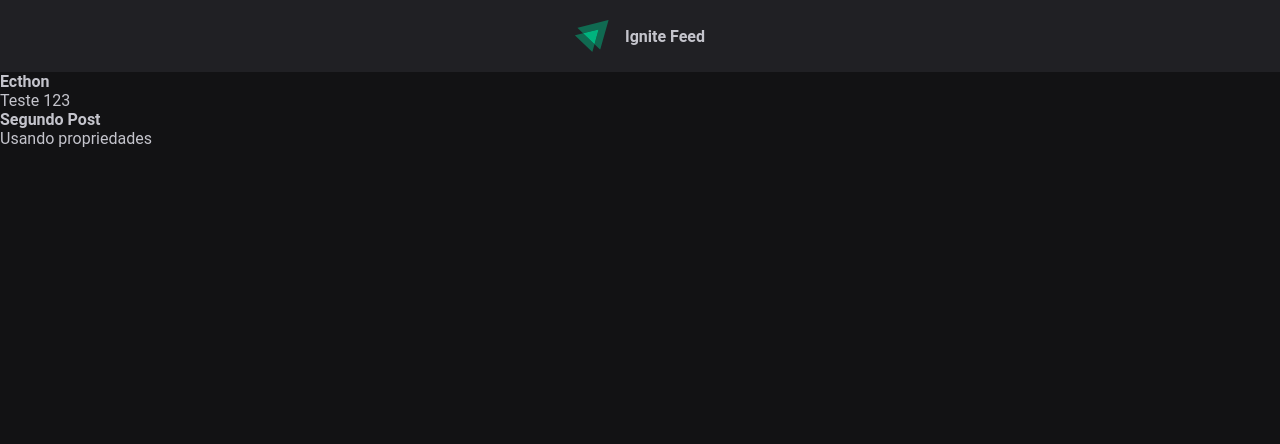
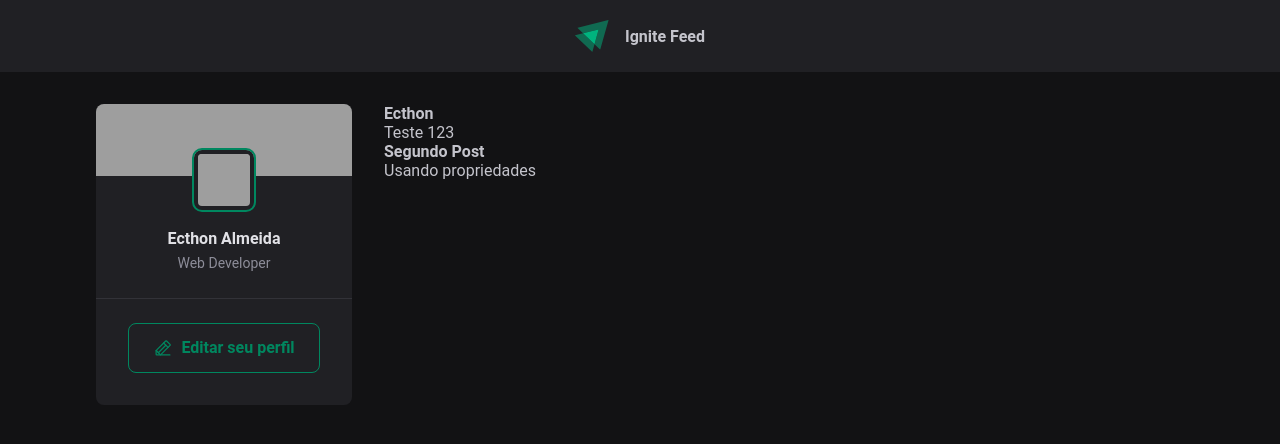
Before and after one commit to ecthon-b/01-ignite-rocketfeed, a React app: page / in a window 1280 px wide. Shown: the top 444 px of the page. Built offline with nearby package versions, Linux system fonts and the light colour scheme; grey boxes are pictures that could not be loaded; the HTML template or start-up script is replaced by a standard one.

Commit message:
Estrutura da aplicação - Finalizando Sidebar

```diff
--- a/package.json
+++ b/package.json
@@ -8,6 +8,7 @@
     "preview": "vite preview"
   },
   "dependencies": {
+    "phosphor-react": "^1.4.1",
     "react": "^18.0.0",
     "react-dom": "^18.0.0"
   },
--- /dev/null
+++ b/src/App.module.css
@@ -0,0 +1,10 @@
+.wrapper {
+    max-width: 70rem;
+    margin: 2rem auto;
+    padding: 0 1rem;
+
+    display: grid;
+    grid-template-columns: 256px 1fr;
+    gap: 2rem;
+    align-items: flex-start;
+}
--- a/src/App.tsx
+++ b/src/App.tsx
@@ -2,11 +2,17 @@
 import { Post } from './Post';
 
 import './global.css';
+import styles from './App.module.css';
+import { Sidebar } from "./components/Sidebar";
 
 export function App() {
   return (
     <>
       <Header />
+
+      <div className={styles.wrapper}>
+        <Sidebar />
+        <main>
           <Post
             author="Ecthon"
             content="Teste 123"
@@ -15,6 +21,8 @@
             author="Segundo Post"
             content="Usando propriedades"
           />
+        </main>
+      </div>
     </>
   )
 }
--- /dev/null
+++ b/src/components/Sidebar.module.css
@@ -0,0 +1,68 @@
+.sidebar {
+    background: var(--gray-800);
+    border-radius: 8px;
+    overflow: hidden;
+}
+
+.cover {
+    width: 100%;
+    height: 72px;
+    object-fit: cover;
+}
+
+.profile {
+    display: flex;
+    flex-direction: column;
+    align-items: center;
+
+    margin-top: calc(0px - 1.5rem - 6px);
+}
+
+.avatar {
+    width: calc(3rem + 12px);
+    height: calc(3rem + 12px);
+    border-radius: 8px;
+    border: 4px solid var(--gray-800);
+    outline: 2px solid var(--green-500);
+}
+
+.profile strong {
+    margin-top: 1rem;
+    color: var(--gray-100);
+    line-height: 1.6rem;
+}
+
+.profile span {
+    font-size: 0.875rem;
+    color: var(--gray-400);
+    line-height: 1.6;
+}
+
+.sidebar footer {
+    border-top: 1px solid var(--gray-600);
+    margin-top: 1.5rem;
+    padding: 1.5rem 2rem 2rem;
+}
+
+.sidebar footer a {
+    background: transparent;
+    color: var(--green-500);
+    border: 1px solid var(--green-500);
+    border-radius: 8px;
+    height: 50px;
+    padding: 0 1.5rem;
+    font-weight: bold;
+    display: block;
+    text-decoration: none;
+
+    display: flex;
+    align-items: center;
+    justify-content: center;
+    gap: 0.5rem;
+    transition: color 0.2s, background-color 0.2s;
+}
+
+.sidebar footer a:hover {
+    background: var(--green-500);
+    color: var(--white);
+}
--- /dev/null
+++ b/src/components/Sidebar.tsx
@@ -0,0 +1,25 @@
+import { PencilLine } from 'phosphor-react';
+import styles from './Sidebar.module.css';
+
+export function Sidebar() {
+    return (
+        <aside className={styles.sidebar}>
+            <img
+                className={styles.cover}
+                src="https://images.unsplash.com/photo-1618209076877-3b577b275eef?ixlib=rb-1.2.1&ixid=MnwxMjA3fDB8MHxzZWFyY2h8MTl8fGhhcmR3YXJlfGVufDB8fDB8fA%3D%3D&auto=format&fit=crop&w=500&q=50"
+            />
+            <div className={styles.profile}>
+                <img className={styles.avatar} src="https://github.com/ecthon.png" />
+                <strong>Ecthon Almeida</strong>
+                <span>Web Developer</span>
+            </div>
+
+            <footer>
+                <a href="#">
+                    <PencilLine size={20} />
+                    Editar seu perfil
+                </a>
+            </footer>
+        </aside>
+    )
+}
```
Also changed, not shown: 1 other file (tests, documents, lock files or other folders). Lines whose indentation alone changed are shown as unchanged.
